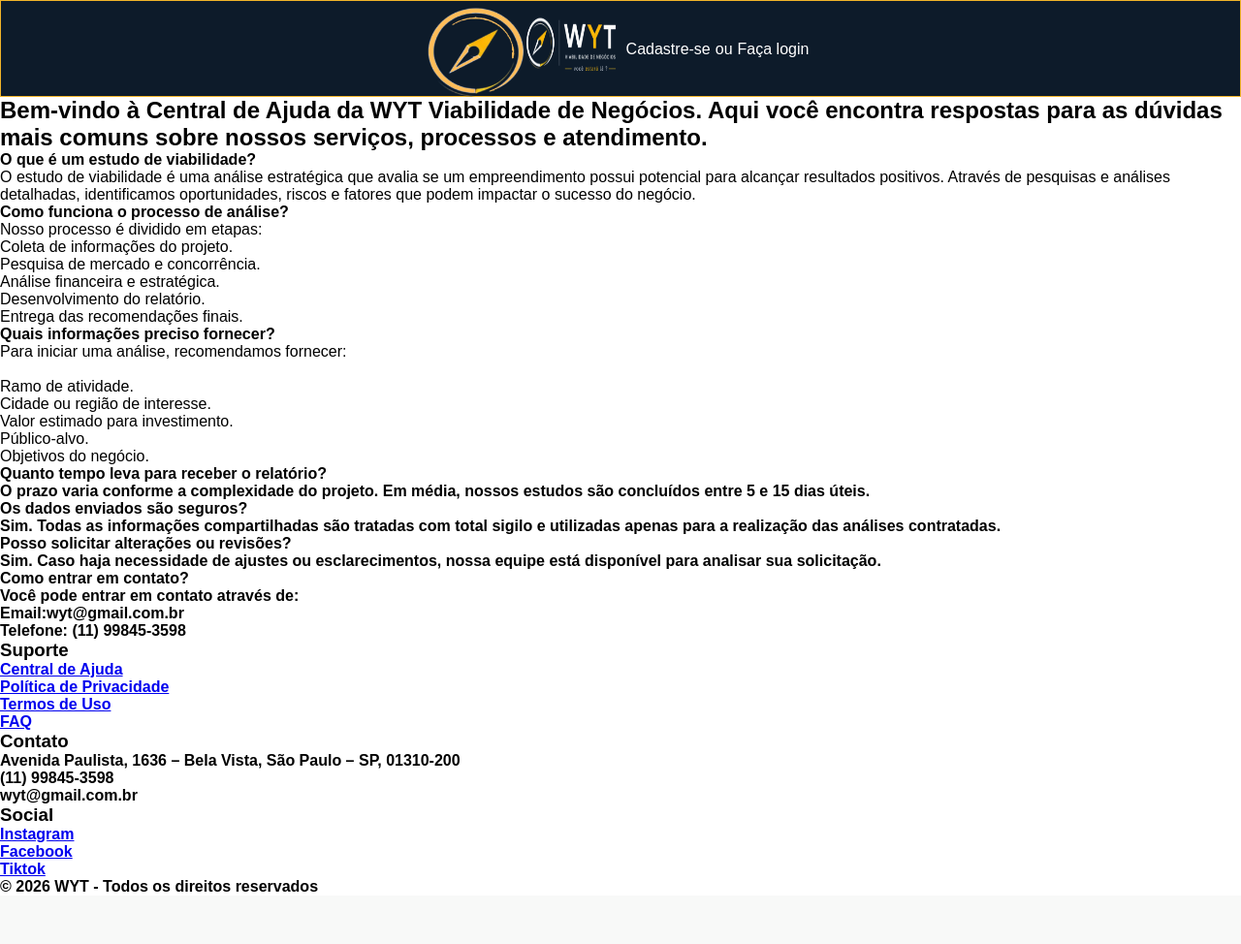
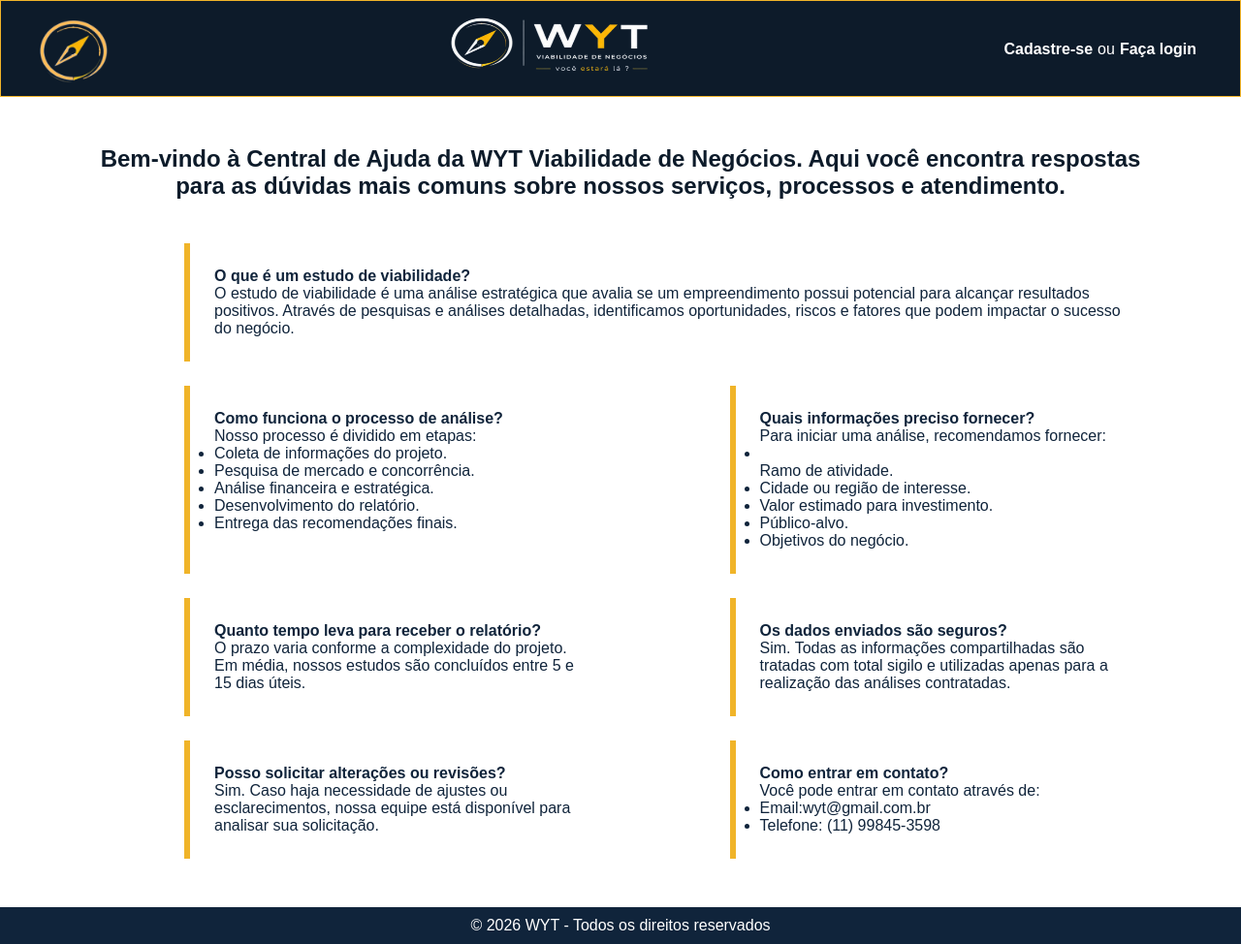
Before and after one commit to Vtr-Cardoso69/Viabilidade-WYT, a PHP site: page /viabilidade-wyt/rodape/central.php in a window 1280 px wide. Shown: the whole page at 97% size. Before the commit the page ends 920 px from the top, so only its background shows below. Run offline with PHP 8.4, Linux system fonts and the light colour scheme.

Commit message:
terminando css do central, e arrumando o nav das paginas

```diff
--- a/CSS/central.css
+++ b/CSS/central.css
@@ -1,4 +1,5 @@
-*{
+
+  *{
     margin: 0;
     padding: 0;
     box-sizing: border-box;
@@ -6,7 +7,7 @@
 
 body{
     font-family: Arial, Helvetica, sans-serif;
-
+    color: #10243b;
 }
 
 header{
@@ -85,9 +86,9 @@ header{
 }
 
 .nav2.abrir{
-    max-height: 100%;
+    max-height: 10000px;
     padding: 20px;
-    height: 100%;
+    height: 122%;
     position: absolute;
 }
 
@@ -133,3 +134,55 @@ header{
 .bussola.girada{
     transform: rotate(180deg);
 }
+
+.conteudo{
+     max-width: 1100px;
+    margin: 50px auto;
+
+    display: grid;
+    grid-template-columns: repeat(2, 1fr);
+    gap: 25px;
+}
+
+.conteudo h2{
+    grid-column: 1 / -1;
+
+    text-align: center;
+    color: #0d1b2a;
+
+    margin-bottom: 20px;
+
+    justify-content: center;
+}
+
+.campo{
+     background: white;
+
+    padding: 25px;
+
+    border-left: 6px solid #f0b429;
+
+    transition: .3s;
+
+    margin-left: 100px;
+
+}
+
+.campo:hover{
+  transform: translateY(-5px);
+}
+
+.campo:first-of-type{
+    grid-column: 1 / -1;
+}
+
+footer{
+    background-color: #10243b;;
+    color: #ffffff;
+    text-align: center;
+    padding: 10px;
+
+    bottom: 0;
+    width: 100%;
+
+}
--- a/CSS/simulacao.css
+++ b/CSS/simulacao.css
@@ -89,7 +89,7 @@ header{
 .nav2.abrir{
     max-height: 10000px;
     padding: 20px;
-    height: 136%;
+    height: 106%;
     position: absolute;
 }
 
--- a/rodape/central.php
+++ b/rodape/central.php
@@ -13,13 +13,13 @@
 <nav class="nav1">
 
    <header>
-        <img width="100" height="100" src="../img/bussola.png" alt="Bússola">
-        <img width="100" height="100" src="../img/logo.png" alt="Logo">
+        <img width="100" height="100" src="../img/bussola.png" alt="Bússola" class="bussola" id="bussola">
+        <img width="100" height="100" src="../img/logo.png" alt="Logo" class="logo" >
         <?php
     if (isset($_SESSION['empresa_id'])) {
         echo "<p><a href='Pages/perfilUsuarios.php?id=" . $_SESSION['empresa_id'] . "'>Bem-vindo(a), " . $_SESSION['nome'] . "!</a></p>";
     } elseif(!isset($_SESSION['empresa_id'])){
-        echo "<p><a href='Pages/cadastroEMPRESA.php'>Cadastre-se</a></p> <p>ou</p> <p><a href='Pages/login.php'>Faça login</a></p>";
+        echo "<p><a href='Pages/cadastroEMPRESA.php'><strong>Cadastre-se</strong></a></p> <p>ou</p> <p><a href='Pages/login.php'><strong>Faça login</strong></a></p>";
     }
 
     ?>
@@ -27,25 +27,43 @@
 
 </nav>
 
-    <nav class="nav2">
+    <nav class="nav2"id="menu" >
 
-            <a href="#"></a>
-            <a href="#"></a>
-            <a href="#"></a>
-            <a href="#"></a>
-             <a href="#"></a>
-            <a href="#"></a>
-          echo "<p><a href='Pages/Simulacao.php'>Simulação</a></p>";
+     <a href="http://localhost/viabilidade-wyt">Início</a>
+
+    <div>
+      <h3>SUPORTE</h3>
+      <ul>
+        <li><a href="central.php">Central de Ajuda</a></li>
+        <li><a href="../sobre.php">Sobre nós</a></li>
+        <li><a href="termos.php">Termos de Uso</a></li>
+      </ul>
+    </div>
+
+    <div>
+      <h3>SOCIAL</h3>
+      <ul>
+        <li><a href="#">Instagram</a></li>
+        <li><a href="#">Facebook</a></li>
+        <li><a href="#">Tiktok</a></li>
+      </ul>
+    </div>
+
+       <h3>CONSULTA</h3>
+        <p><a href='../Pages/Simulacao.php'>Simulação</a></p>
+
     </nav>
+
+    <div class="conteudo">
 
     <h2>Bem-vindo à Central de Ajuda da WYT Viabilidade de Negócios. Aqui você encontra respostas para as dúvidas mais comuns sobre nossos serviços, processos e atendimento.</h2>
 
-    <div>
+    <div class="campo">
         <strong>O que é um estudo de viabilidade?</strong>
         <p>O estudo de viabilidade é uma análise estratégica que avalia se um empreendimento possui potencial para alcançar resultados positivos. Através de pesquisas e análises detalhadas, identificamos oportunidades, riscos e fatores que podem impactar o sucesso do negócio.</p>
     </div>
 
-    <div>
+    <div class="campo">
         <strong>Como funciona o processo de análise?</strong>
         <p>Nosso processo é dividido em etapas:
 <ul>
@@ -57,7 +75,7 @@
 </ul>
     </div>
 
-    <div>
+    <div class="campo">
         <strong>Quais informações preciso fornecer?</strong>
         <p>Para iniciar uma análise, recomendamos fornecer:</p>
         <ul>
@@ -69,23 +87,23 @@
         </ul>
     </div>
 
-    <div>
-        <strong>Quanto tempo leva para receber o relatório?<strong>
+    <div class="campo">
+        <strong>Quanto tempo leva para receber o relatório?</strong>
             <p>O prazo varia conforme a complexidade do projeto. Em média, nossos estudos são concluídos entre 5 e 15 dias úteis.</p>
     </div>
 
-    <div>
+    <div class="campo">
         <strong>Os dados enviados são seguros?</strong>
         <p>Sim. Todas as informações compartilhadas são tratadas com total sigilo e utilizadas apenas para a realização das análises contratadas.</p>
     </div>
 
-    <div>
+    <div class="campo">
         <strong>Posso solicitar alterações ou revisões?</strong>
         <p>Sim. Caso haja necessidade de ajustes ou esclarecimentos, nossa equipe está disponível para analisar sua solicitação.</p>
     </div>
 
-    <div>
-        <strong>Como entrar em contato?<strong>
+    <div class="campo">
+        <strong>Como entrar em contato?</strong>
             <p>Você pode entrar em contato através de:</p>
             <ul>
                 <li>Email:wyt@gmail.com.br</li>
@@ -94,35 +112,23 @@
     </div>
         </div>
 
-          <footer >
-
-     <div>
-      <h3>Suporte</h3>
-      <ul>
-        <li><a href="central.php">Central de Ajuda</a></li>
-        <li><a href="politica.php">Política de Privacidade</a></li>
-        <li><a href="termos.php">Termos de Uso</a></li>
-        <li><a href="faq.php">FAQ</a></li>
-      </ul>
     </div>
 
-    <div>
-      <h3>Contato</h3>
-      <p> Avenida Paulista, 1636 – Bela Vista, São Paulo – SP, 01310-200</p>
-      <p>(11) 99845-3598</p>
-      <p> wyt@gmail.com.br</p>
-    </div>
+  <script>
+        const bussola = document.getElementById("bussola");
+        const menu = document.getElementById("menu");
 
- <div>
-      <h3>Social</h3>
-      <ul>
-        <li><a href="#">Instagram</a></li>
-        <li><a href="#">Facebook</a></li>
-        <li><a href="#">Tiktok</a></li>
-      </ul>
-    </div>
+        bussola.addEventListener("click", () => {
+            bussola.classList.toggle("girada");
+            menu.classList.toggle("abrir");
+        });
+    </script>
+
+</body>
+
+<footer >
 
     <p>&copy; 2026 WYT - Todos os direitos reservados</p>
 </footer>
-</body>
+
 </html>
```
Also changed, not shown: Pages/Simulacao.php (+3 -8 lines), Pages/perfilUsuarios.php (+5 -7 lines), index.php (+4 -7 lines).
